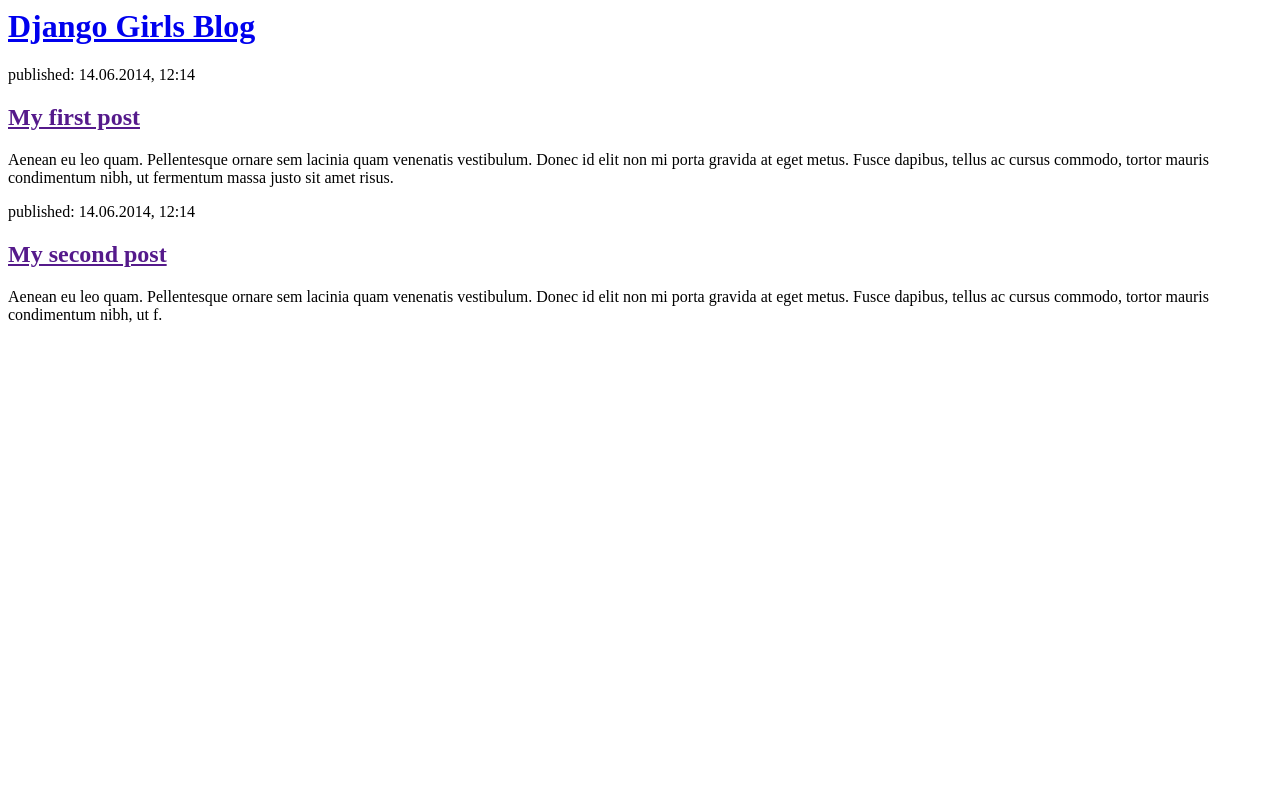
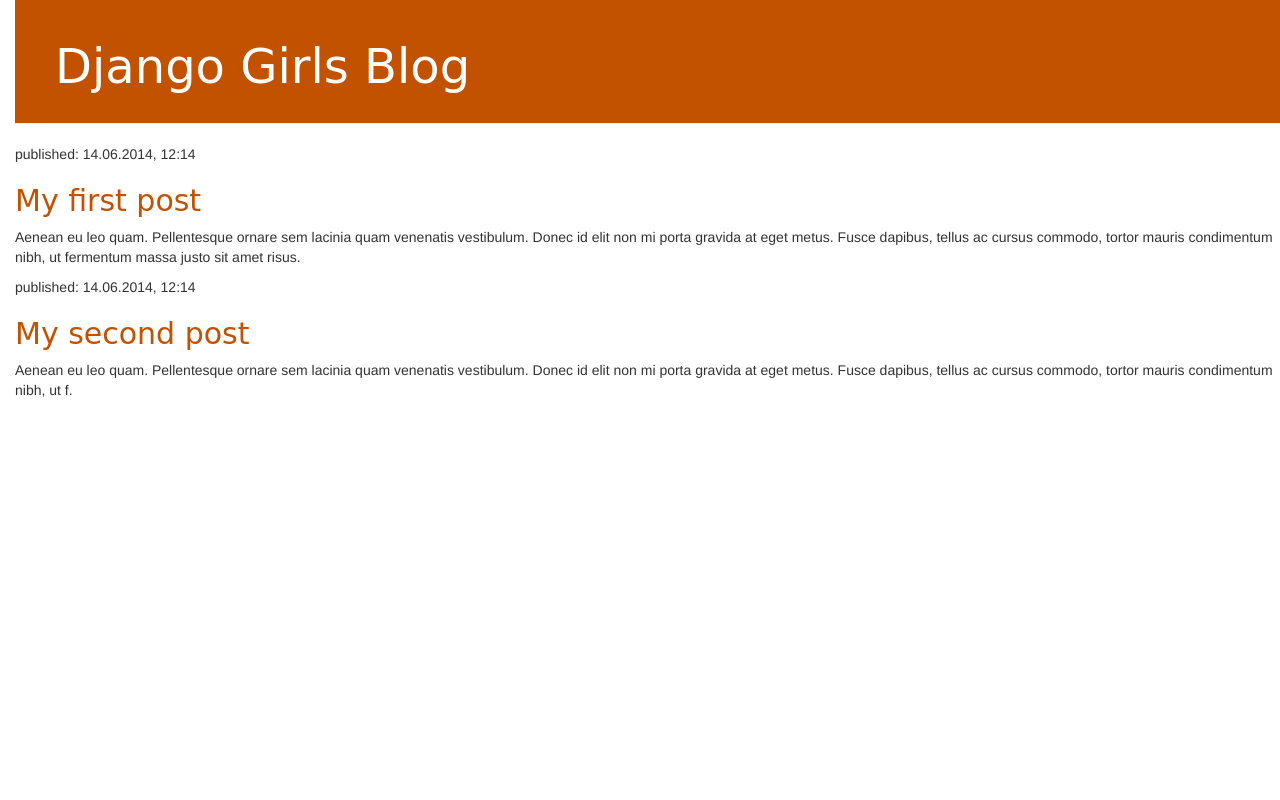
Before and after one commit to mihirkj/my-first-blog, a Django app: page / in a window 1280 px wide. Run offline with Django 3.2, Linux system fonts and the light colour scheme; some libraries are stand-ins or nearby versions.

Commit message:
Modified templates to display posts from database and used CSS for design.

```diff
--- /dev/null
+++ b/blog/static/css/blog.css
@@ -0,0 +1,54 @@
+h1 a, h2 a {
+    color: #C25100;
+}
+
+body {
+    padding-left: 15px;
+}
+
+.page-header {
+    background-color: #C25100;
+    margin-top: 0;
+    padding: 20px 20px 20px 40px;
+}
+
+.page-header h1, .page-header h1 a, .page-header h1 a:visited, .page-header h1 a:active {
+    color: #ffffff;
+    font-size: 36pt;
+    text-decoration: none;
+}
+
+.content {
+    margin-left: 40px;
+}
+
+h1, h2, h3, h4 {
+    font-family: 'Lobster', cursive;
+}
+
+.date {
+    color: #828282;
+}
+
+.save {
+    float: right;
+}
+
+.post-form textarea, .post-form input {
+    width: 100%;
+}
+
+.top-menu, .top-menu:hover, .top-menu:visited {
+    color: #ffffff;
+    float: right;
+    font-size: 26pt;
+    margin-right: 20px;
+}
+
+.post {
+    margin-bottom: 70px;
+}
+
+.post h2 a, .post h2 a:visited {
+    color: #000000;
+}
--- a/blog/templates/blog/post_list.html
+++ b/blog/templates/blog/post_list.html
@@ -1,9 +1,14 @@
+{% load static %}
 <html>
     <head>
         <title>Django Girls blog</title>
+        <link rel="stylesheet" href="//maxcdn.bootstrapcdn.com/bootstrap/3.2.0/css/bootstrap.min.css">
+        <link rel="stylesheet" href="//maxcdn.bootstrapcdn.com/bootstrap/3.2.0/css/bootstrap-theme.min.css">
+        <link rel="stylesheet" href="{% static 'css/blog.css' %}">
     </head>
     <body>
-        <div>
+
+        <div class="page-header">
             <h1><a href="/">Django Girls Blog</a></h1>
         </div>
 
@@ -18,5 +23,22 @@
             <h2><a href="">My second post</a></h2>
             <p>Aenean eu leo quam. Pellentesque ornare sem lacinia quam venenatis vestibulum. Donec id elit non mi porta gravida at eget metus. Fusce dapibus, tellus ac cursus commodo, tortor mauris condimentum nibh, ut f.</p>
         </div>
+
+        <div class="content container">
+    <div class="row">
+        <div class="col-md-8">
+            {% for post in posts %}
+                <div class="post">
+                    <div class="date">
+                        <p>published: {{ post.published_date }}</p>
+                    </div>
+                    <h2><a href="">{{ post.title }}</a></h2>
+                    <p>{{ post.text|linebreaksbr }}</p>
+                </div>
+            {% endfor %}
+        </div>
+    </div>
+</div>
+
     </body>
 </html>
```
